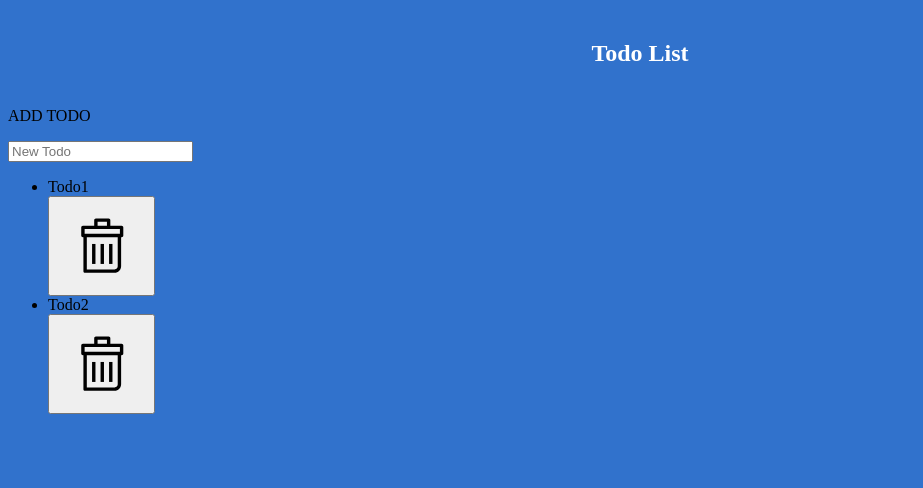
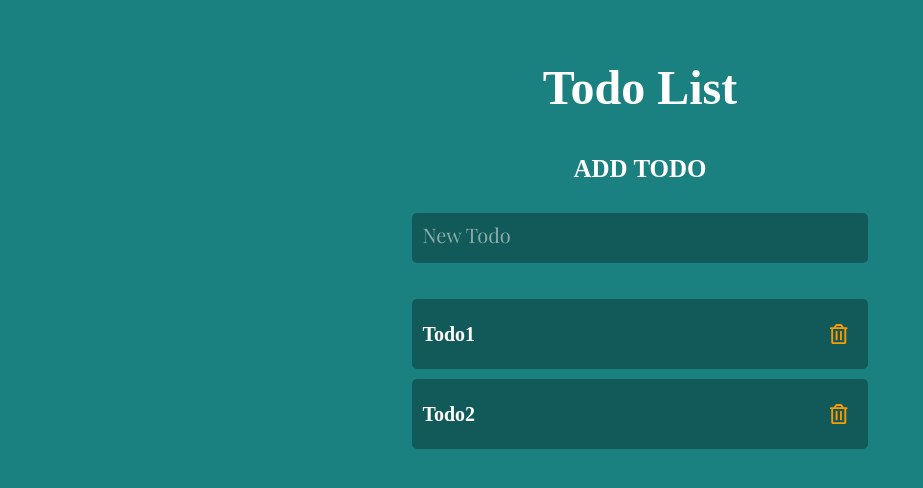
Before and after one commit to YukiOnishi1129/raretech_homework_todolist, a React (Create React App) app: page / in a window 1280 px wide. Shown: the top 488 px of the page, without its empty margins (0-923 px from the left). Built offline with nearby package versions, Linux system fonts and the light colour scheme.

Commit message:
[style]全体のCSSを適応した。

```diff
--- a/package.json
+++ b/package.json
@@ -3,6 +3,9 @@
   "version": "0.1.0",
   "private": true,
   "dependencies": {
+    "@fortawesome/fontawesome-svg-core": "^1.2.36",
+    "@fortawesome/free-regular-svg-icons": "^5.15.4",
+    "@fortawesome/react-fontawesome": "^0.1.16",
     "@testing-library/jest-dom": "^5.15.0",
     "@testing-library/react": "^11.2.7",
     "@testing-library/user-event": "^12.8.3",
--- a/public/index.html
+++ b/public/index.html
@@ -9,7 +9,7 @@
       name="description"
       content="Web site created using create-react-app"
     />
-    <link rel="stylesheet" href="style.css">
+    <!-- <link rel="stylesheet" href="./index.css"> -->
     <link rel="apple-touch-icon" href="%PUBLIC_URL%/logo192.png" />
     <!--
       manifest.json provides metadata used when your web app is installed on a
--- a/public/style.css
+++ /dev/null
@@ -1,3 +0,0 @@
-body {
-  background-color: #3172cc;
-}
--- a/src/App.jsx
+++ b/src/App.jsx
@@ -1,8 +1,9 @@
 import React, { useState } from "react";
 
 import { InputArea } from "./components/InputArea";
-import { TitleArea } from "./components/TitleArea";
 import { TodoArea } from "./components/TodoArea";
+
+import "./CSS/style.scss";
 
 export const App = () => {
   const [inputTodo, setInputTodo] = useState("");
@@ -29,13 +30,16 @@ export const App = () => {
 
   return (
     <>
-      <TitleArea />
+      <h1 className="title">Todo List</h1>
+      <h2 className="sub-title">ADD TODO</h2>
+      <div className="wrapper">
       <InputArea
         inputTodo={inputTodo}
         onChange={onChangeInputTodo}
         onKeyPress={pressEnter}
       />
-      <TodoArea todos={todos} onClickDelete={onClickDelete}/>
+      <TodoArea todos={todos} onClickDelete={onClickDelete} />
+      </div>
     </>
   );
 };
--- /dev/null
+++ b/src/CSS/style.scss
@@ -0,0 +1,79 @@
+@import url("https://fonts.googleapis.com/css2?family=Playfair+Display&display=swap");
+
+body {
+  /* margin: 0; */
+  font-family: "Times New Roman", "Playfair Display", serif;
+  background-color: #1A8080;
+  color: #fff;
+}
+
+.title {
+  margin: 60px 0px 40px;
+  text-align: center;
+  font-size: 48px;
+}
+
+.sub-title {
+  text-align: center;
+  font-size: 25px;
+  font-weight: bold;
+}
+
+.wrapper{
+  width: 60%;
+  margin: 30px auto;
+  text-align: center;
+}
+
+input {
+  width: 60%;
+  height: 50px;
+  box-sizing: border-box;
+  margin-bottom: 20px;
+  padding: 20px 10px;
+  border: none;
+  border-radius: 5px;
+  background-color: rgba(0, 0, 0, 0.3);
+  color: #fff;
+
+
+  &::placeholder {
+    color: rgba(255, 255, 255, 0.5);
+    font-family: "Playfair Display", serif;
+    font-size: 20px;
+  }
+}
+
+ul {
+  text-align: center;
+  list-style-type: none;
+  // デフォルトで効いているpadding-leftを消すためにpadding: 0を指定
+  padding: 0;
+}
+
+.todo-list {
+  display: block;
+  width: 60%;
+  margin: 0 auto;
+}
+
+.list-low {
+  display: flex;
+  position: relative;
+  align-items: center;
+  height: 50px;
+  padding: 10px;
+  margin-bottom: 10px;
+  border-radius: 5px;
+  background-color: rgba(0, 0, 0, 0.3);
+  font-size: 20px;
+  font-weight: 700;
+}
+
+.icon {
+  position: absolute;
+  right: 20px;
+  color: #ff9900;
+  font-weight: 400;
+  cursor: pointer;
+}
--- a/src/components/InputArea.jsx
+++ b/src/components/InputArea.jsx
@@ -4,8 +4,6 @@ export const InputArea = (props) => {
   const { inputTodo, onChange, onKeyPress } = props;
 
   return (
-    <div>
-      <p>ADD TODO</p>
       <input
         type="text"
         placeholder="New Todo"
@@ -13,6 +11,5 @@ export const InputArea = (props) => {
         onChange={onChange}
         onKeyPress={onKeyPress}
       />
-    </div>
   );
 };
--- a/src/components/TitleArea.jsx
+++ /dev/null
@@ -1,6 +0,0 @@
-import React from "react";
-import styles from "./TitleArea.module.scss";
-
-export const TitleArea = () => {
-  return <h2 className={styles.title}>Todo List</h2>;
-};
--- a/src/components/TitleArea.module.scss
+++ /dev/null
@@ -1,6 +0,0 @@
-.title {
-  padding: 20px;
-  // background-color: red;
-  color: white;
-  text-align: center;
-}
--- a/src/components/TodoArea.jsx
+++ b/src/components/TodoArea.jsx
@@ -1,30 +1,30 @@
 import React from "react";
-
-import trashCan from "../images/trash_can.svg";
+import { FontAwesomeIcon } from "@fortawesome/react-fontawesome";
+import { faTrashAlt } from "@fortawesome/free-regular-svg-icons";
 
 export const TodoArea = (props) => {
   const { todos, onClickDelete } = props;
 
   return (
-    <div>
+    <>
       <ul>
         {todos.map((todo, index) => {
           return (
-            <div key={todo}>
-              <li>{todo}</li>
-              {/* 引数を渡した関数をonClickに指定すると画面がレンダリングされた際にonClickイベントが発火してしまうためアロー関数にして指定する */}
-              <button>
-                <img
+            <div key={todo} className="todo-list">
+              <li className="list-low">
+                {todo}
+                {/* 引数を渡した関数をonClickに指定すると画面がレンダリングされた際にonClickイベントが発火してしまうためアロー関数にして指定する */}
+                <FontAwesomeIcon
                   onClick={() => onClickDelete(index)}
-                  src={trashCan}
+                  icon={faTrashAlt}
                   alt="削除"
+                  className="icon"
                 />
-              </button>
-              {/* <input type="image" src={trashCan} alt="削除" /> */}
+              </li>
             </div>
           );
         })}
       </ul>
-    </div>
+    </>
   );
 };
```
Also changed, not shown: public/index.css (added, +7 -0 lines), 1 other file (tests, documents, lock files or other folders).
